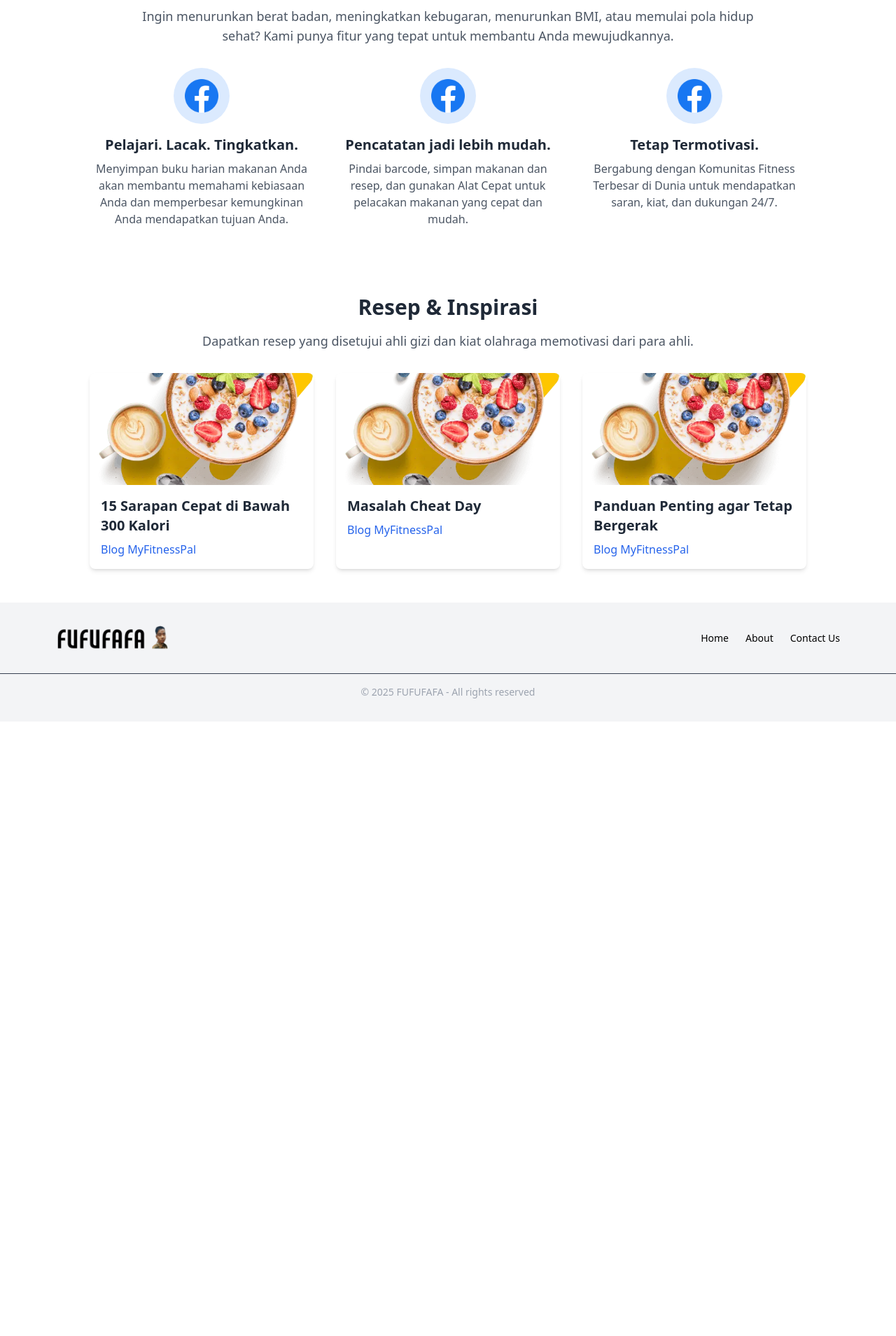
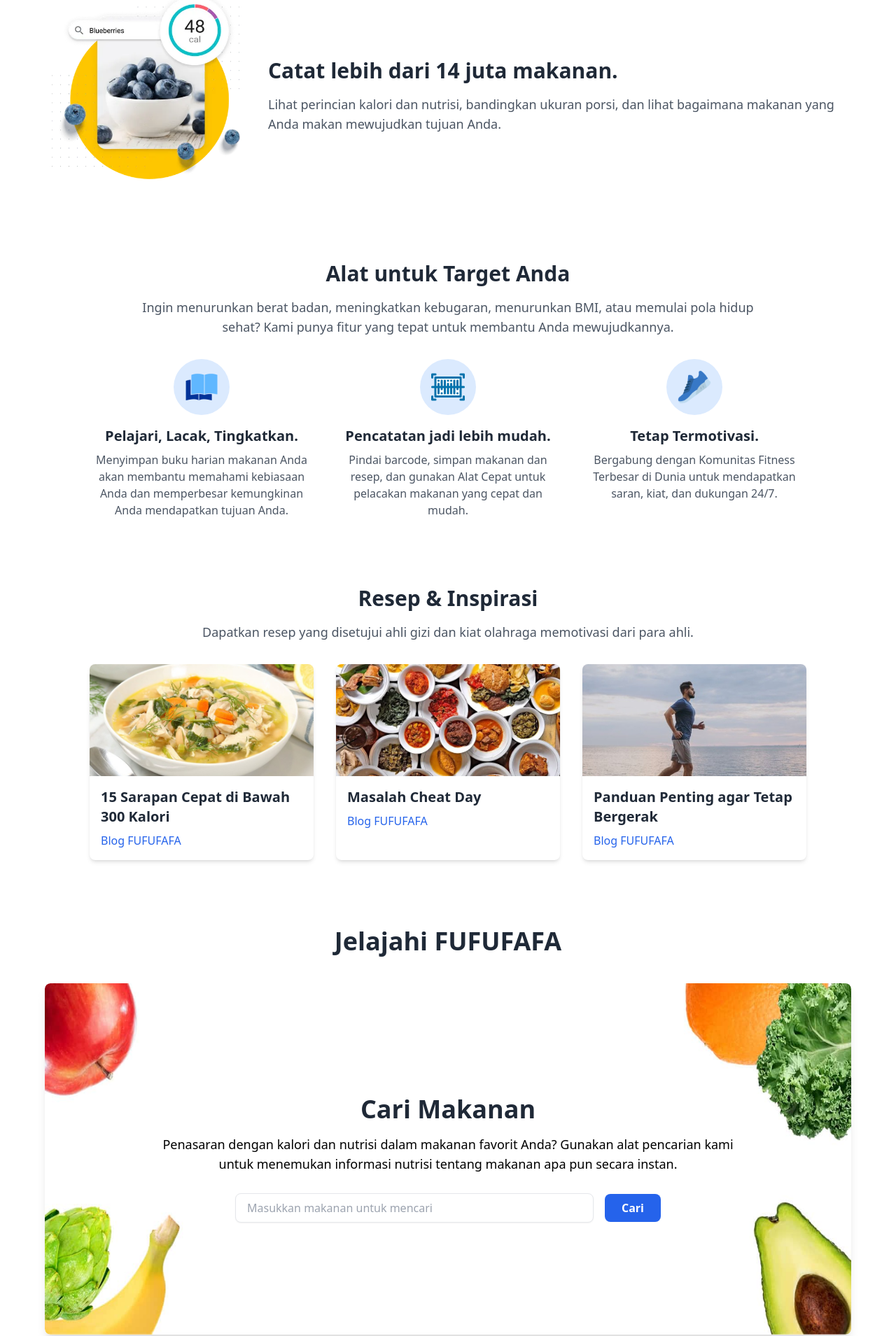
Before and after one commit to Permana721/Tugas-Akhir, a Vue app in the folder web/: page /dashboard in a window 1280 px wide. Shown: the part 699-2608 px from the top of the page at 70% size. Before the commit the page ends 1730 px from the top, so only its background shows below. Built offline with nearby package versions, Linux system fonts and the light colour scheme.

Commit message:
add search bar to dashboard

```diff
--- a/web/src/pages/DashboardPage.vue
+++ b/web/src/pages/DashboardPage.vue
@@ -18,6 +18,21 @@
             </div>
         </div>
 
+        <div class="py-16 px-6">
+            <div class="max-w-6xl mx-auto flex flex-col items-center md:flex-row md:gap-10">
+                <div class="relative w-96 h-72">
+                    <img src="/img/background/blueberry.png" alt="Blueberries" class="absolute inset-0 w-full h-full object-cover" />
+                </div>
+                <div class="mt-10 text-center md:text-left">
+                    <h2 class="text-3xl font-bold text-gray-800 mb-4">Catat lebih dari 14 juta makanan.</h2>
+                    <p class="text-lg text-gray-600">
+                        Lihat perincian kalori dan nutrisi, bandingkan ukuran porsi, dan lihat bagaimana makanan yang Anda makan mewujudkan tujuan Anda.
+                    </p>
+                </div>
+            </div>
+        </div>
+
+
         <div class="bg-white py-12 px-6">
             <div class="max-w-4xl mx-auto text-center">
                 <h2 class="text-3xl font-bold text-gray-800 mb-4">Alat untuk Target Anda</h2>
@@ -29,10 +44,10 @@
                 <div>
                     <div class="flex justify-center mb-4">
                         <div class="bg-blue-100 p-4 rounded-full">
-                            <img src="/img/icon/facebook.png" alt="Buku Harian" class="w-12 h-12" />
+                            <img src="/img/icon/open-book.png" alt="Buku Harian" class="w-12 h-12" />
                         </div>
                     </div>
-                    <h3 class="text-xl font-semibold text-gray-800 mb-2">Pelajari. Lacak. Tingkatkan.</h3>
+                    <h3 class="text-xl font-semibold text-gray-800 mb-2">Pelajari, Lacak, Tingkatkan.</h3>
                     <p class="text-gray-600">
                         Menyimpan buku harian makanan Anda akan membantu memahami kebiasaan Anda dan memperbesar kemungkinan Anda mendapatkan tujuan Anda.
                     </p>
@@ -40,7 +55,7 @@
             <div>
                 <div class="flex justify-center mb-4">
                     <div class="bg-blue-100 p-4 rounded-full">
-                        <img src="/img/icon/facebook.png" alt="Kode Batang" class="w-12 h-12" />
+                        <img src="/img/icon/scanner.png" alt="Kode Batang" class="w-12 h-12" />
                     </div>
                 </div>
                 <h3 class="text-xl font-semibold text-gray-800 mb-2">Pencatatan jadi lebih mudah.</h3>
@@ -51,7 +66,7 @@
             <div>
                 <div class="flex justify-center mb-4">
                     <div class="bg-blue-100 p-4 rounded-full">
-                        <img src="/img/icon/facebook.png" alt="Sepatu" class="w-12 h-12" />
+                        <img src="/img/icon/sneakers.png" alt="Sepatu" class="w-12 h-12" />
                     </div>
                 </div>
                 <h3 class="text-xl font-semibold text-gray-800 mb-2">Tetap Termotivasi.</h3>
@@ -71,24 +86,47 @@
             </div>
             <div class="max-w-5xl mx-auto grid grid-cols-1 sm:grid-cols-2 lg:grid-cols-3 gap-8">
                 <div class="bg-white shadow-md rounded-lg overflow-hidden">
-                    <img src="/img/background/background.png" alt="Semangkuk oatmeal dengan kranberi" class="w-full h-40 object-cover" />
+                    <img src="/img/background/menu-diet.jpeg" alt="Semangkuk oatmeal dengan kranberi" class="w-full h-40 object-cover" />
                     <div class="p-4">
                         <h3 class="text-xl font-semibold text-gray-800 mb-2">15 Sarapan Cepat di Bawah 300 Kalori</h3>
-                        <a href="#" class="text-blue-600 hover:underline">Blog MyFitnessPal</a>
+                        <a href="#" class="text-blue-600 hover:underline">Blog FUFUFAFA</a>
                     </div>
                 </div>
                 <div class="bg-white shadow-md rounded-lg overflow-hidden">
-                    <img src="/img/background/background.png" alt="Pengaturan berbagai cheat meal" class="w-full h-40 object-cover" />
+                    <img src="/img/background/naspad.png" alt="Pengaturan berbagai cheat meal" class="w-full h-40 object-cover" />
                     <div class="p-4">
                         <h3 class="text-xl font-semibold text-gray-800 mb-2">Masalah Cheat Day</h3>
-                        <a href="#" class="text-blue-600 hover:underline">Blog MyFitnessPal</a>
+                        <a href="#" class="text-blue-600 hover:underline">Blog FUFUFAFA</a>
                     </div>
                 </div>
                 <div class="bg-white shadow-md rounded-lg overflow-hidden">
-                    <img src="/img/background/background.png" alt="Seorang wanita jogging di kota" class="w-full h-40 object-cover" />
+                    <img src="/img/background/jogging.jpg" alt="Seorang wanita jogging di kota" class="w-full h-40 object-cover" />
                     <div class="p-4">
                         <h3 class="text-xl font-semibold text-gray-800 mb-2">Panduan Penting agar Tetap Bergerak</h3>
-                        <a href="#" class="text-blue-600 hover:underline">Blog MyFitnessPal</a>
+                        <a href="#" class="text-blue-600 hover:underline">Blog FUFUFAFA</a>
+                    </div>
+                </div>
+            </div>
+        </div>
+
+        <div class="px-6 py-12">
+            <div class="text-center max-w-4xl mx-auto mb-10">
+                <h1 class="text-4xl font-bold text-gray-800 mb-4">Jelajahi FUFUFAFA</h1>
+            </div>
+
+            <div class="relative bg-white rounded-lg shadow-lg mx-auto max-w-6xl p-8 md:p-16 lg:p-40 overflow-hidden">
+                <img src="/img/background/search-food.jpg" alt="Background Image" class="absolute top-0 left-0 w-full h-full rounded-lg z-0"/>
+                <div class="relative z-10 text-center bg-opacity-80 md:bg-opacity-0 p-4 md:p-0 rounded-lg">
+                    <h2 class="text-2xl md:text-4xl font-bold text-gray-800 mb-4">Cari Makanan</h2>
+                    <p class="text-sm md:text-lg mx-auto mb-7">
+                    Penasaran dengan kalori dan nutrisi dalam makanan favorit Anda? Gunakan alat pencarian kami untuk
+                    menemukan informasi nutrisi tentang makanan apa pun secara instan.
+                    </p>
+                    <div class="flex flex-col md:flex-row items-center justify-center gap-4">
+                        <input type="text" placeholder="Masukkan makanan untuk mencari" class="w-full max-w-lg px-4 py-2 border rounded-lg shadow-sm focus:ring-2 focus:ring-blue-500 focus:outline-none"/>
+                        <button class="px-6 py-2 bg-blue-600 text-white font-semibold rounded-lg hover:bg-blue-700 transition duration-300">
+                            Cari
+                        </button>
                     </div>
                 </div>
             </div>
```
